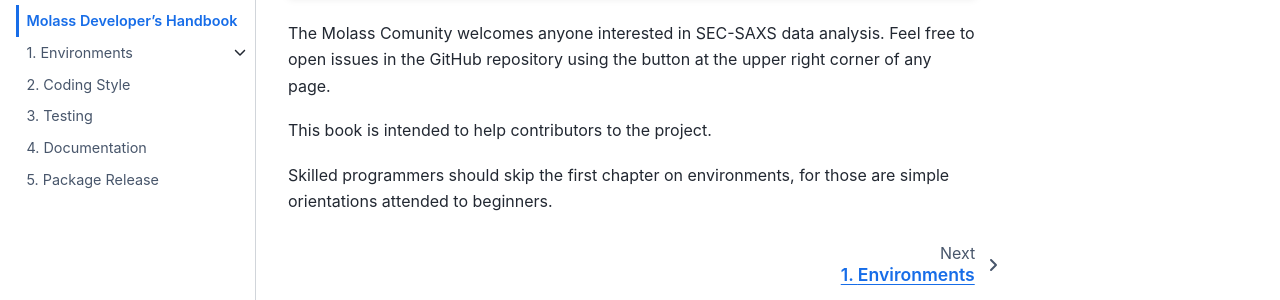
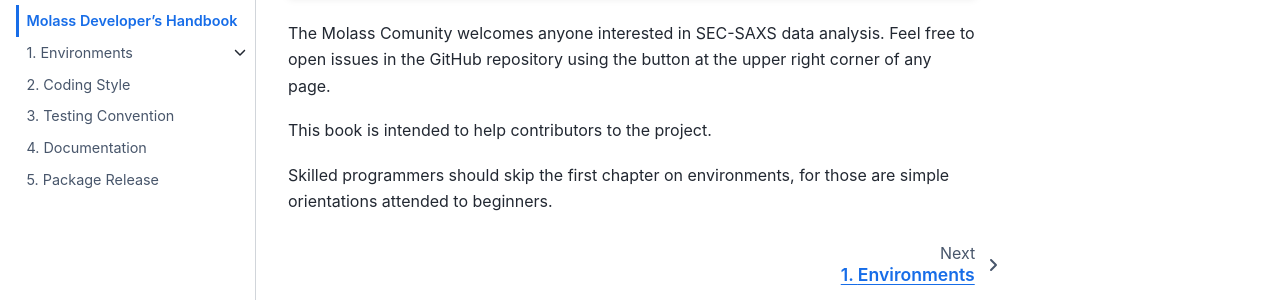
Before and after one commit to biosaxs-dev/molass-develop, a Jupyter Book: the page built from chapters/intro.md, in a window 1280 px wide. Shown: the part 233-533 px from the top of the page. Built offline with Jupyter Book 1.0.4 settings and Sphinx 7.4.7 and the Sphinx Book theme 1.1.4, drawn with Linux system fonts in a browser that asks for light colours.

Commit message:
make chapter names consistent

```diff
--- a/_toc.yml
+++ b/_toc.yml
@@ -20,7 +20,7 @@ chapters:
 - file: chapters/05/coding_style
   title: Coding Style
 - file: chapters/06/testing
-  title: Testing
+  title: Testing Convention
 - file: chapters/07/documentation
   title: Documentation
 - file: chapters/08/release
```
